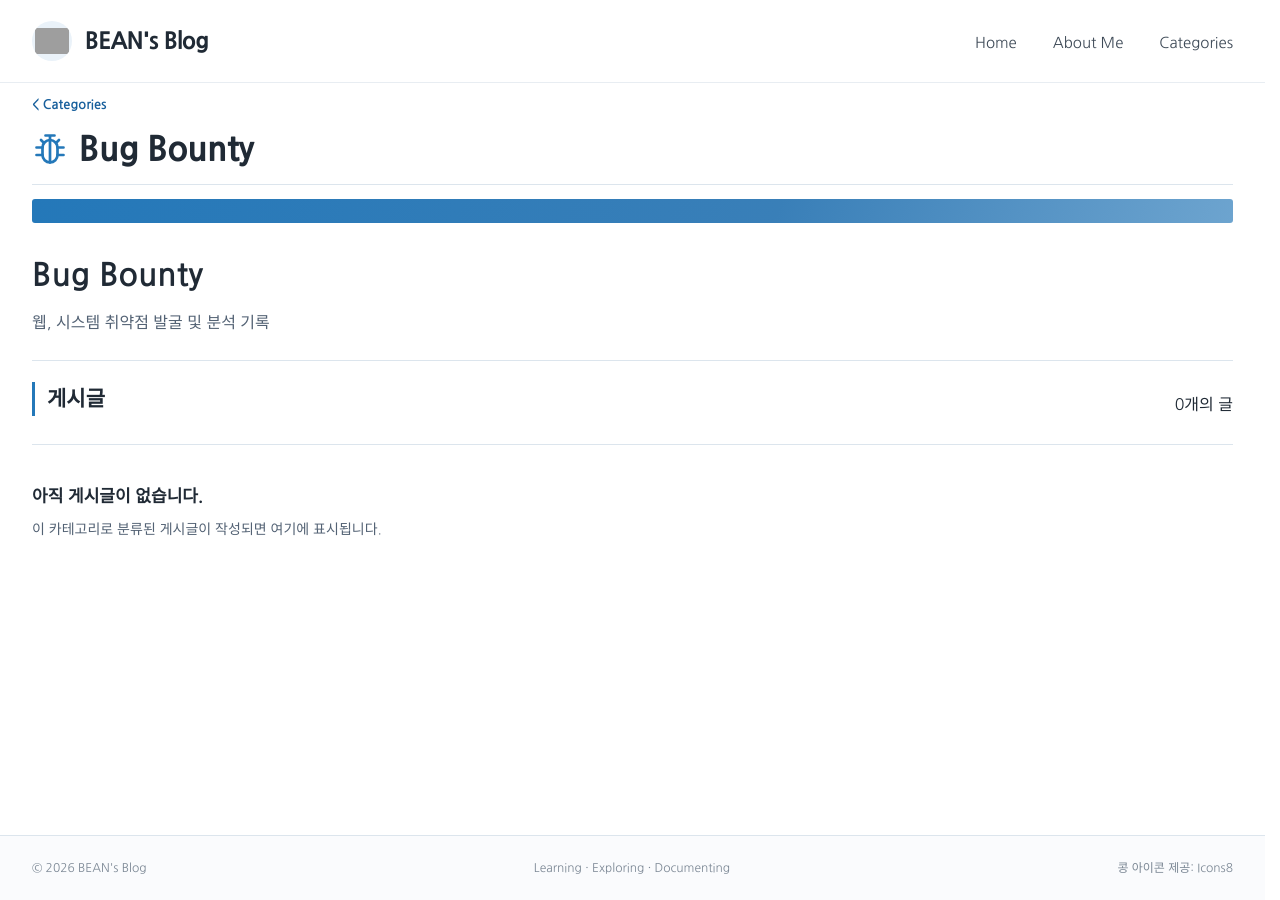
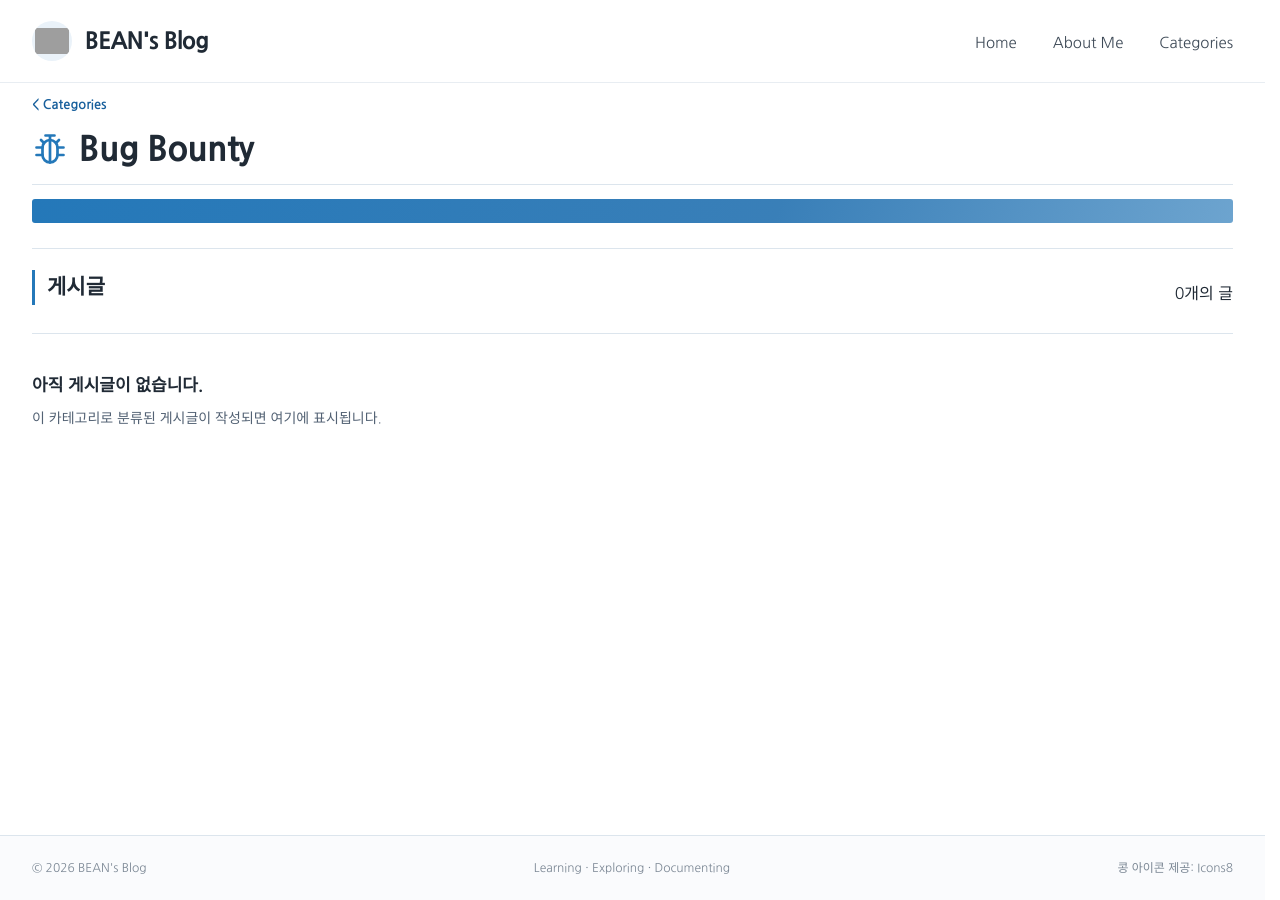
Before and after one commit to BEAN-CMD418/bean-cmd418.github.io, a Jekyll site: the page built from bug-bounty/index.md, in a window 1280 px wide. Built offline with Jekyll 4.4.1, drawn with Linux system fonts in a browser that asks for light colours; some web fonts are replaced; grey boxes are pictures that could not be loaded.

Commit message:
Remove duplicate bug bounty category heading

```diff
--- a/bug-bounty/index.md
+++ b/bug-bounty/index.md
@@ -5,7 +5,3 @@ layout: page
 title: Bug Bounty
 permalink: /bug-bounty/
 ---
-
-# Bug Bounty
-
-웹, 시스템 취약점 발굴 및 분석 기록
```
